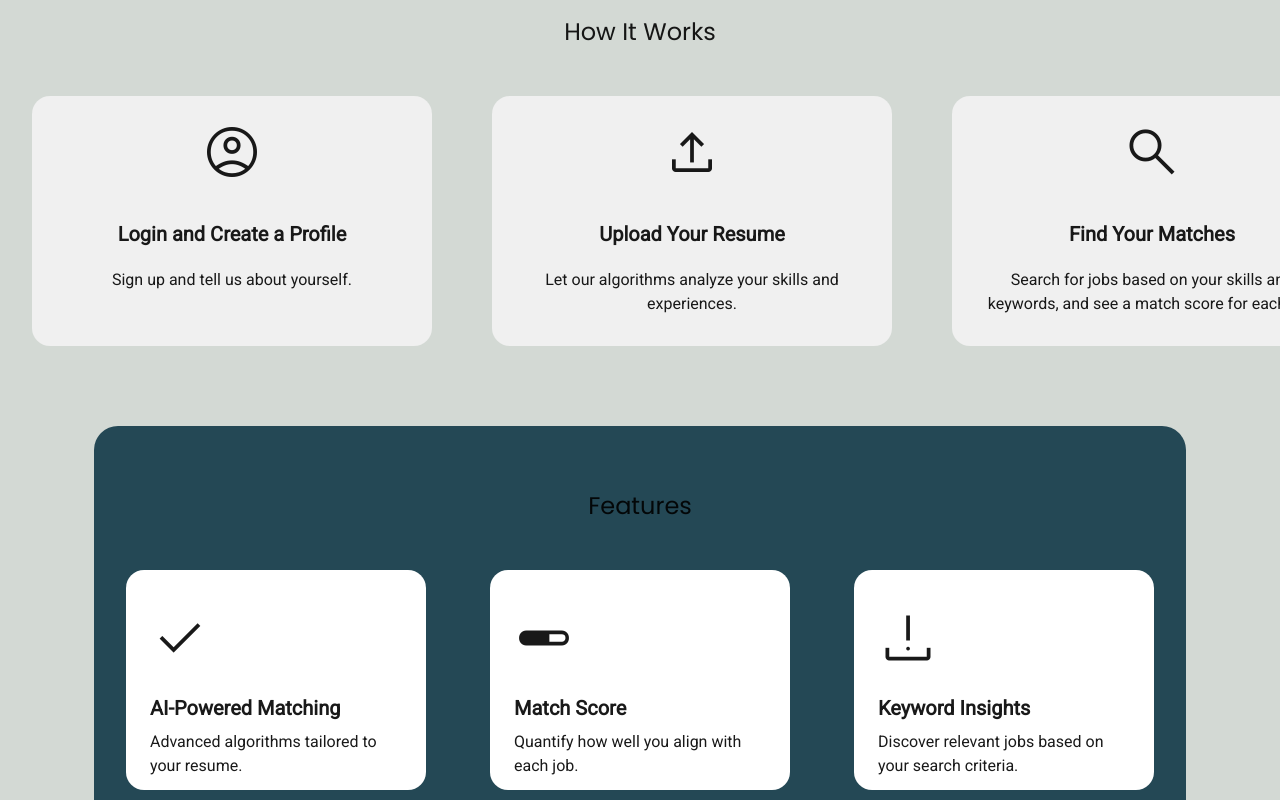
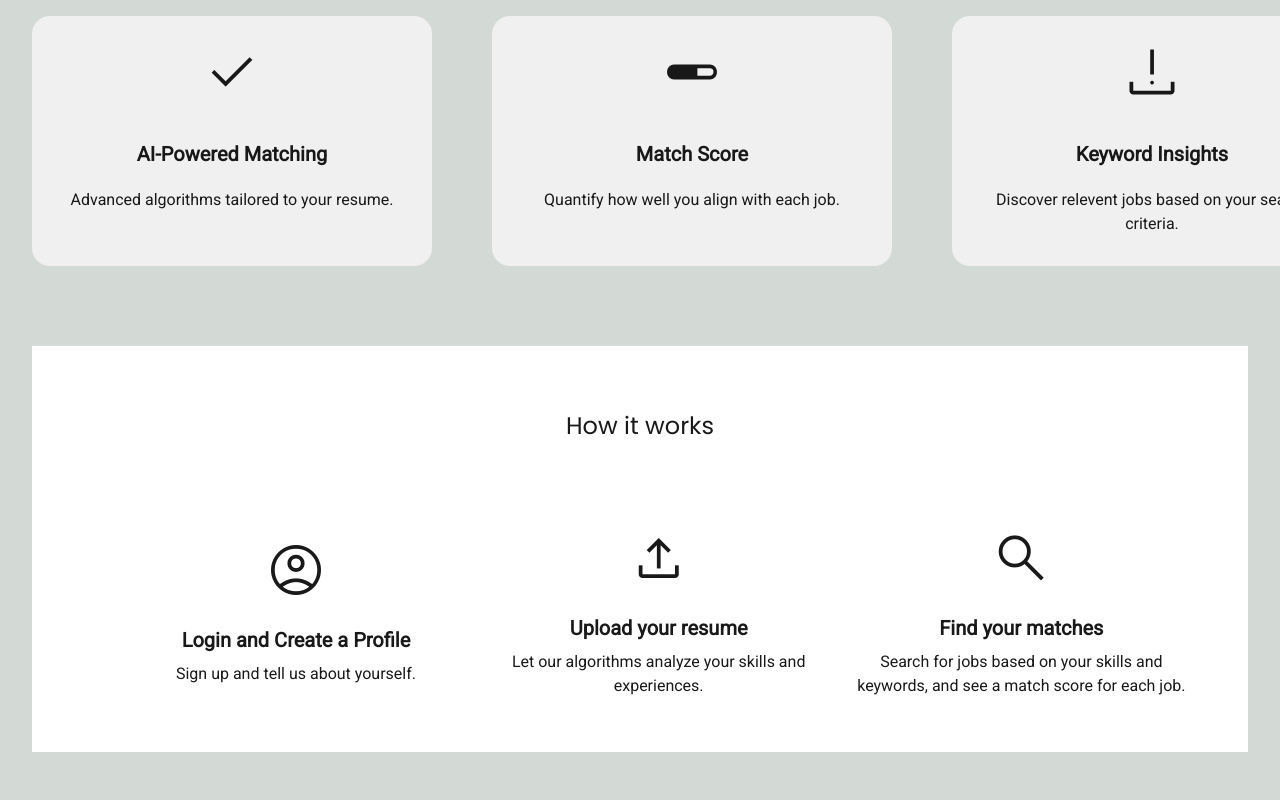
Before and after one commit to mason-lee19/CareerSageAI, a React (Create React App) app in the folder career-sage/: page /home in a window 1280 px wide. Shown: the part 580-1380 px from the top of the page. Built offline with nearby package versions, Linux system fonts and the light colour scheme.

Commit message:
Updated home page design

```diff
--- a/career-sage/src/pages/home.js
+++ b/career-sage/src/pages/home.js
@@ -26,76 +26,78 @@ function Home() {
         </div>
       </section>
 
-      <section id="how-it-works" className="py-16">
-        <h3 className="text-2xl font-title text-center mb-12">How It Works</h3>
+      <section id="features" className="py-16">
         <div className="grid grid-cols-3 gap-164">
           <div className="text-center">
             <div className="h-[250px] w-[400px] bg-neutral-200 rounded-md mx-auto mb-4 flex-1 items-center justify-center">
               <span className="material-symbols-outlined text-primary-500 text-6xl py-12">
-                account_circle
+                Check
               </span>
               <h4 className="text-xl font-semibold mb-2 py-3">
-                Login and Create a Profile
-              </h4>
-              <p className="px-6">Sign up and tell us about yourself.</p>
-            </div>
-          </div>
-          <div className="text-center">
-            <div className="h-[250px] w-[400px] bg-neutral-200 rounded-md mx-auto mb-4 flex-1 items-center justify-center">
-              <span className="material-symbols-outlined text-primary-500 text-6xl py-12">
-                upload
-              </span>
-              <h4 className="text-xl font-semibold mb-2 py-3">
-                Upload Your Resume
+                AI-Powered Matching
               </h4>
               <p className="px-6">
-                Let our algorithms analyze your skills and experiences.
+                Advanced algorithms tailored to your resume.
               </p>
             </div>
           </div>
           <div className="text-center">
             <div className="h-[250px] w-[400px] bg-neutral-200 rounded-md mx-auto mb-4 flex-1 items-center justify-center">
               <span className="material-symbols-outlined text-primary-500 text-6xl py-12">
-                search
+                Sliders
+              </span>
+              <h4 className="text-xl font-semibold mb-2 py-3">Match Score</h4>
+              <p className="px-6">Quantify how well you align with each job.</p>
+            </div>
+          </div>
+          <div className="text-center">
+            <div className="h-[250px] w-[400px] bg-neutral-200 rounded-md mx-auto mb-4 flex-1 items-center justify-center">
+              <span className="material-symbols-outlined text-primary-500 text-6xl py-12">
+                Partner_Reports
               </span>
               <h4 className="text-xl font-semibold mb-2 py-3">
-                Find Your Matches
+                Keyword Insights
               </h4>
               <p className="px-6">
-                Search for jobs based on your skills and keywords, and see a
-                match score for each job.
+                Discover relevent jobs based on your search criteria.
               </p>
             </div>
           </div>
         </div>
       </section>
 
-      <section
-        id="features"
-        className="px-8 py-16 bg-neutral-200 bg-primary rounded-t-lg rounded-b-lg"
-      >
-        <h3 className="text-2xl font-title text-center mb-12">Features</h3>
-        <div className="grid grid-cols-3 gap-64 h-[150px] mb-12">
-          <div className="bg-white px-6 py-3 w-[300px] rounded-md shadow-sm">
+      <section id="how-it-works" className="py-16 bg-white w-full">
+        <div className="mx-auto px-8">
+          <h3 className="text-2xl font-title text-center mb-12">
+            How it works
+          </h3>
+          <div className="h-[150px] mb-12 text-center px-8 grid grid-cols-3 items-center justify-center gap-12">
+            <div className="bg-white px-6 py-3 mx-auto w-[400px]">
               <span className="material-symbols-outlined text-primary-500 text-6xl py-12">
-              Check
+                account_circle
               </span>
-            <h4 className="text-xl font-semibold mb-2">AI-Powered Matching</h4>
-            <p>Advanced algorithms tailored to your resume.</p>
+              <h4 className="text-xl font-semibold mb-2">
+                Login and Create a Profile
+              </h4>
+              <p>Sign up and tell us about yourself.</p>
             </div>
-          <div className="bg-white px-6 py-3 w-[300px] rounded-md shadow-sm">
+            <div className="bg-white px-6 py-3 mx-auto w-[400px]">
               <span className="material-symbols-outlined text-primary-500 text-6xl py-12">
-              Sliders
+                Upload
               </span>
-            <h4 className="text-xl font-semibold mb-2">Match Score</h4>
-            <p>Quantify how well you align with each job.</p>
+              <h4 className="text-xl font-semibold mb-2">Upload your resume</h4>
+              <p>Let our algorithms analyze your skills and experiences.</p>
             </div>
-          <div className="bg-white px-6 py-3 w-[300px] rounded-md shadow-sm">
+            <div className="bg-white px-6 py-3 mx-2 mx-auto w-[400px]">
               <span className="material-symbols-outlined text-primary-500 text-6xl py-12">
-              Partner_Reports
+                Search
               </span>
-            <h4 className="text-xl font-semibold mb-2">Keyword Insights</h4>
-            <p>Discover relevant jobs based on your search criteria.</p>
+              <h4 className="text-xl font-semibold mb-2">Find your matches</h4>
+              <p>
+                Search for jobs based on your skills and keywords, and see a
+                match score for each job.
+              </p>
+            </div>
           </div>
         </div>
       </section>
--- a/career-sage/src/static/style.css
+++ b/career-sage/src/static/style.css
@@ -501,6 +501,10 @@ video {
 #webcrumbs .p-6 {
   padding: 24px;
 }
+#webcrumbs .px-0 {
+  padding-left: 0px;
+  padding-right: 0px;
+}
 #webcrumbs .px-6 {
   padding-left: 24px;
   padding-right: 24px;
```
Lines whose indentation alone changed are shown as unchanged.
